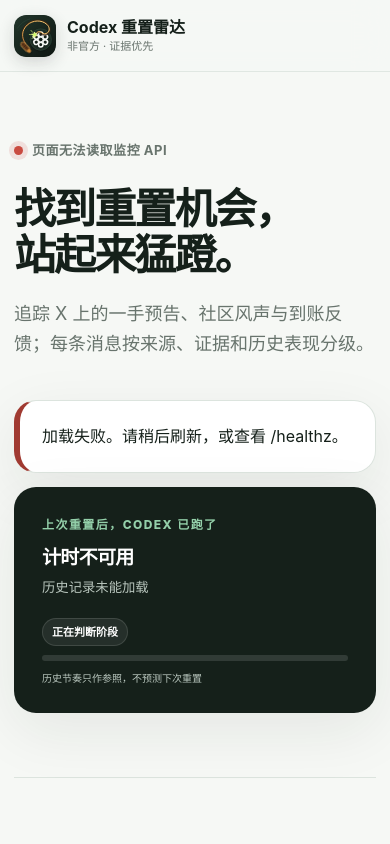
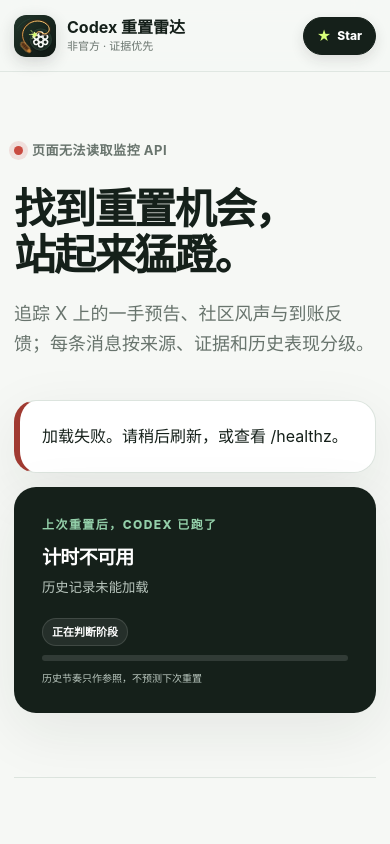
Before and after one commit to farmcan/codex-reset-watcher, a website: page public/index.html in a window 390 px wide. Shown: the top 844 px of the page. Drawn offline with Linux system fonts and the light colour scheme; no server answers.

Commit message:
add GitHub star call to action

```diff
--- a/public/index.html
+++ b/public/index.html
@@ -15,6 +15,7 @@
         <img class="brand-mark" src="logo.svg" alt="皮鞭形 Codex 重置雷达标志">
         <span><strong>Codex 重置雷达</strong><small>非官方 · 证据优先</small></span>
       </a>
+      <div class="header-actions">
         <nav aria-label="页面导航">
           <a href="#signals">最新信号</a>
           <a href="#sources">信源</a>
@@ -22,6 +23,10 @@
           <a href="feed.xml">RSS</a>
           <a href="en/" lang="en">EN</a>
         </nav>
+        <a class="github-star" href="https://github.com/farmcan/codex-reset-watcher" target="_blank" rel="noreferrer noopener" aria-label="在 GitHub 上为 Codex 重置雷达点 Star">
+          <span aria-hidden="true">★</span><span class="star-long">GitHub Star</span><span class="star-short">Star</span>
+        </a>
+      </div>
     </header>
 
     <main>
--- a/public/styles.css
+++ b/public/styles.css
@@ -41,9 +41,14 @@ a { color: inherit; text-decoration-thickness: 1px; text-underline-offset: 3px;
 .brand-mark { display: block; width: 42px; height: 42px; border-radius: 12px; box-shadow: 0 5px 16px rgba(21,32,26,.16); }
 .brand strong, .brand small { display: block; line-height: 1.25; }
 .brand small { margin-top: 3px; color: var(--muted); font-size: 11px; }
+.header-actions { display: flex; align-items: center; gap: 18px; }
 nav { display: flex; gap: 22px; font-size: 14px; }
 nav a { text-decoration: none; color: #445149; }
 nav a:hover { color: var(--green); }
+.github-star { display: inline-flex; align-items: center; justify-content: center; gap: 6px; min-height: 38px; padding: 0 13px; border: 1px solid var(--ink); border-radius: 999px; background: var(--ink); color: white; font-size: 12px; font-weight: 800; line-height: 1; text-decoration: none; white-space: nowrap; box-shadow: 0 5px 14px rgba(21,32,26,.12); }
+.github-star:hover { border-color: var(--green); background: var(--green); }
+.github-star > span:first-child { color: #d8ff78; font-size: 14px; }
+.star-short { display: none; }
 main { width: min(1120px, calc(100% - 40px)); margin: 0 auto; }
 section { padding: 84px 0; border-bottom: 1px solid var(--line); }
 .hero { padding-top: 92px; }
@@ -217,6 +222,9 @@ footer div { display: flex; gap: 18px; }
 
 @media (max-width: 820px) {
   nav { display: none; }
+  .header-actions { gap: 0; }
+  .star-long { display: none; }
+  .star-short { display: inline; }
   section { padding: 64px 0; }
   .hero { padding-top: 64px; }
   .hero-status-grid { grid-template-columns: 1fr; }
```
Also changed, not shown: public/en/index.html (+5 -0 lines), tests/public-pages.test.ts (+5 -0 lines). Lines whose indentation alone changed are shown as unchanged.
